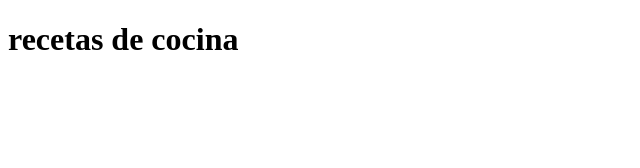
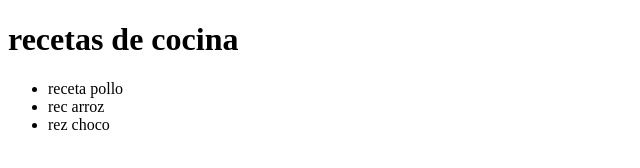
Before and after one commit to alvaro-fullstack/repositorio_html, a plain HTML site: page index.html in a window 1280 px wide. Shown: the whole page, without its empty margins (0-640 px from the left). Drawn offline with Linux system fonts and the light colour scheme.

Commit message:
menu de recetas en index.html

```diff
--- a/index.html
+++ b/index.html
@@ -7,5 +7,12 @@
 </head>
 <body>
     <h1>recetas de cocina</h1>
+    <nav>
+        <ul>
+            <li>receta pollo</li>
+            <li>rec arroz</li>
+            <li>rez choco</li>
+        </ul>
+    </nav>
 </body>
 </html>
```
